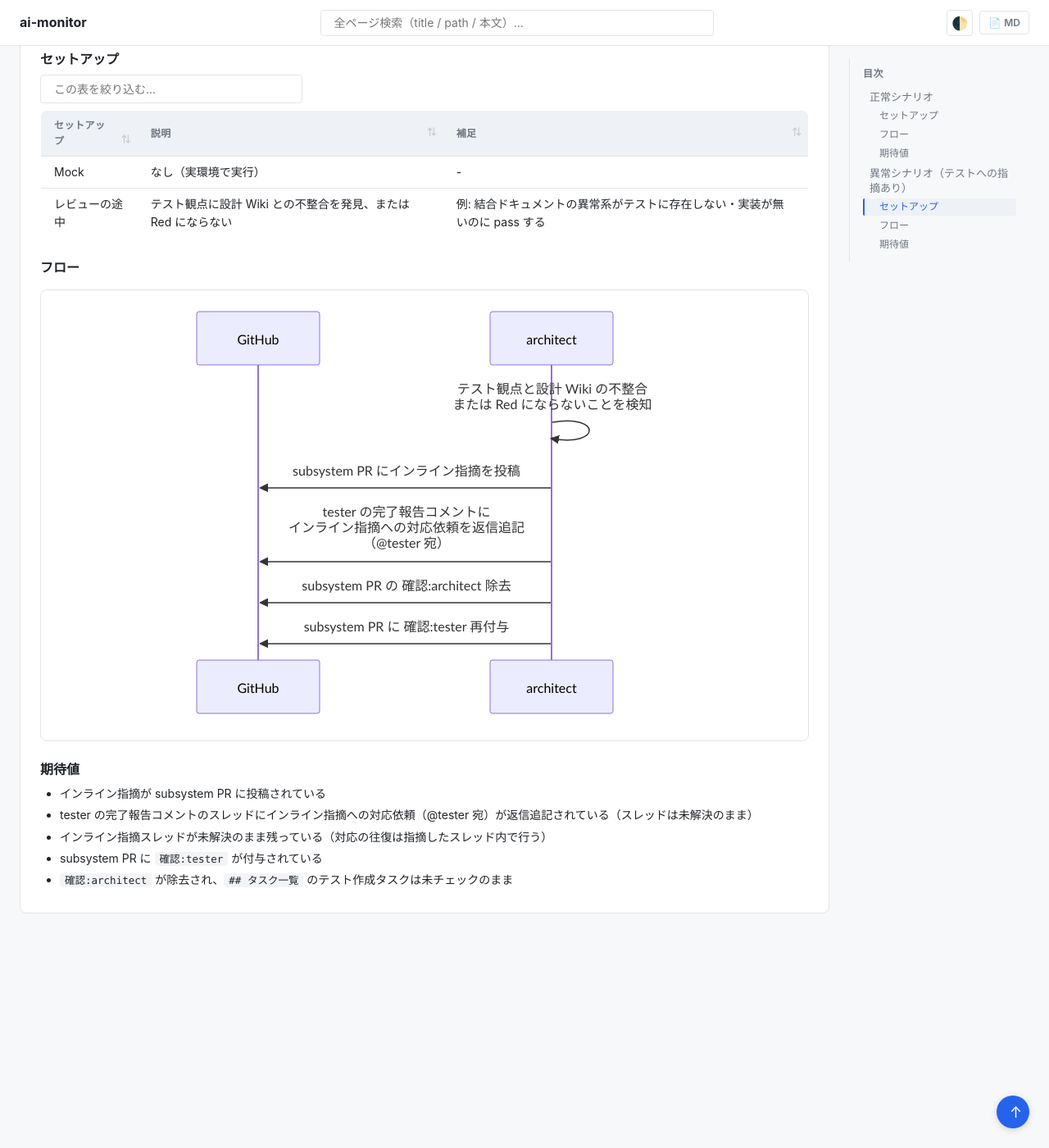
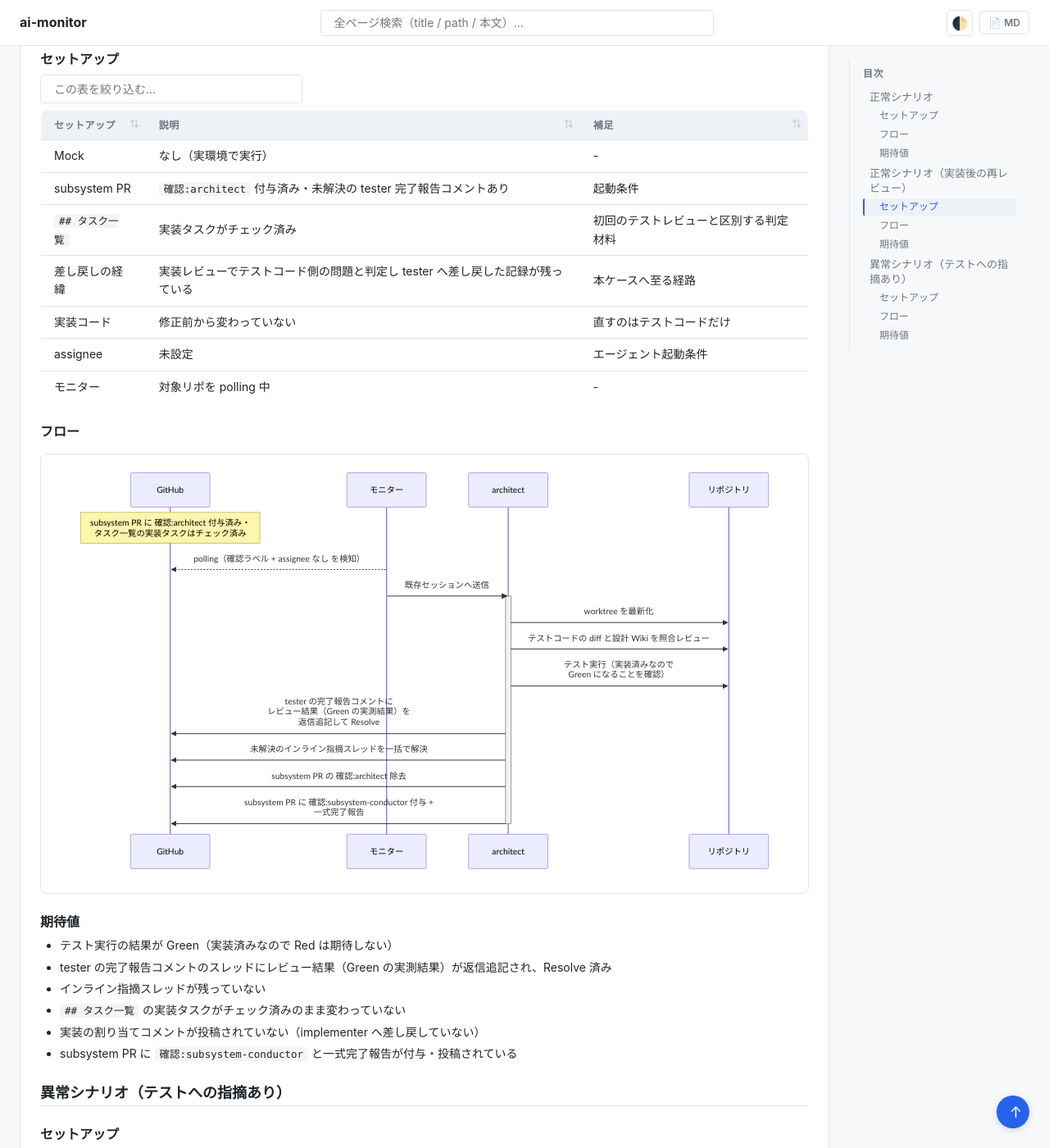
Before and after one commit to shuhei1101/ai-monitor, a Jekyll site: the page built from docs/wiki/設計図/シナリオ/単一ユースケース/テストレビュー.md, in a window 1280 px wide and 1400 px high, scrolled down 1575 px. Shown: the whole window at 82% size. Built offline with Jekyll 4.4.1, drawn with Linux system fonts in a browser that asks for light colours; our own code applies the rules of GitHub Pages for plain Markdown files.

Commit message:
ユーザ更新

````diff
--- a/config/agent_phases.yaml
+++ b/config/agent_phases.yaml
@@ -16,6 +16,7 @@
   - エージェント/architect/フェーズ/設計ページ確定.md
   - エージェント/architect/フェーズ/テスト作成の委任.md
   - エージェント/architect/フェーズ/テストレビュー.md
+  - エージェント/architect/フェーズ/実装後の再レビュー.md
   - エージェント/architect/フェーズ/実装レビュー.md
   - エージェント/architect/フェーズ/設計差し戻し対応.md
   - エージェント/architect/フェーズ/設計差し戻しの再開指示.md
--- a/docs/wiki/設計図/シナリオ/単一ユースケース/テストレビュー.md
+++ b/docs/wiki/設計図/シナリオ/単一ユースケース/テストレビュー.md
@@ -57,6 +57,52 @@
 - 実装の割り当てコメントに、実装の根拠になる設計 Wiki のページ名と各ページの commit 範囲が記載されている
 - subsystem PR に `確認:implementer` が付与され、`確認:architect` が除去されている
 
+## 正常シナリオ（実装後の再レビュー）
+
+### セットアップ
+
+| セットアップ | 説明 | 補足 |
+| --- | --- | --- |
+| Mock | なし（実環境で実行） | - |
+| subsystem PR | `確認:architect` 付与済み・未解決の tester 完了報告コメントあり | 起動条件 |
+| `## タスク一覧` | 実装タスクがチェック済み | 初回のテストレビューと区別する判定材料 |
+| 差し戻しの経緯 | 実装レビューでテストコード側の問題と判定し tester へ差し戻した記録が残っている | 本ケースへ至る経路 |
+| 実装コード | 修正前から変わっていない | 直すのはテストコードだけ |
+| assignee | 未設定 | エージェント起動条件 |
+| モニター | 対象リポを polling 中 | - |
+
+### フロー
+
+```mermaid
+sequenceDiagram
+  participant GH as GitHub
+  participant ORC as モニター
+  participant MON as architect
+  participant REPO as リポジトリ
+
+  Note over GH: subsystem PR に 確認:architect 付与済み・<br>タスク一覧の実装タスクはチェック済み
+  ORC-->>GH: polling（確認ラベル + assignee なし を検知）
+  ORC->>MON: 既存セッションへ送信
+  activate MON
+  MON->>REPO: worktree を最新化
+  MON->>REPO: テストコードの diff と設計 Wiki を照合レビュー
+  MON->>REPO: テスト実行（実装済みなので<br>Green になることを確認）
+  MON->>GH: tester の完了報告コメントに<br>レビュー結果（Green の実測結果）を<br>返信追記して Resolve
+  MON->>GH: 未解決のインライン指摘スレッドを一括で解決
+  MON->>GH: subsystem PR の 確認:architect 除去
+  MON->>GH: subsystem PR に 確認:subsystem-conductor 付与 +<br>一式完了報告
+  deactivate MON
+```
+
+### 期待値
+
+- テスト実行の結果が Green（実装済みなので Red は期待しない）
+- tester の完了報告コメントのスレッドにレビュー結果（Green の実測結果）が返信追記され、Resolve 済み
+- インライン指摘スレッドが残っていない
+- `## タスク一覧` の実装タスクがチェック済みのまま変わっていない
+- 実装の割り当てコメントが投稿されていない（implementer へ差し戻していない）
+- subsystem PR に `確認:subsystem-conductor` と一式完了報告が付与・投稿されている
+
 ## 異常シナリオ（テストへの指摘あり）
 
 ### セットアップ
````
Also changed, not shown: docs/wiki/エージェント/architect/README.md (+2 -1 lines), docs/wiki/エージェント/architect/フェーズ/実装後の再レビュー.md (added, +77 -0 lines), docs/wiki/エージェント/subsystem-conductor/フェーズ/マージ起動.md (+14 -1 lines), docs/wiki/判定フローチャート/README.md (+2 -1 lines), docs/wiki/判定フローチャート/差し戻し復帰先.md (added, +26 -0 lines), docs/wiki/設計図/シナリオ/複合ユースケース/レビュー指摘からの修正.md (+40 -0 lines).
